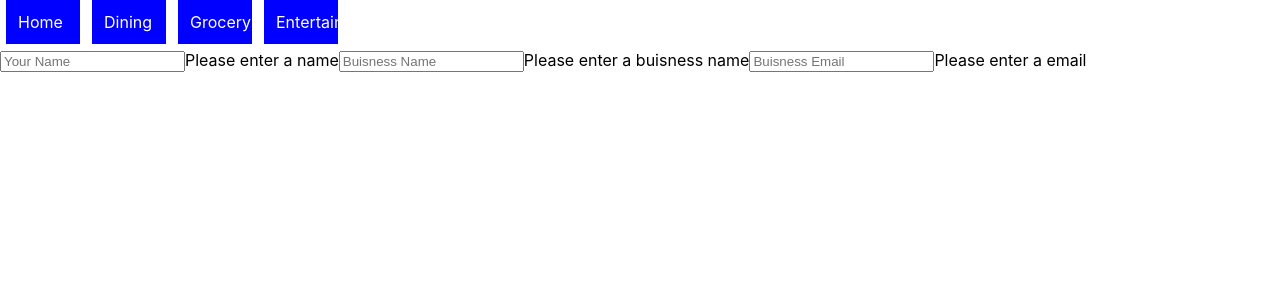
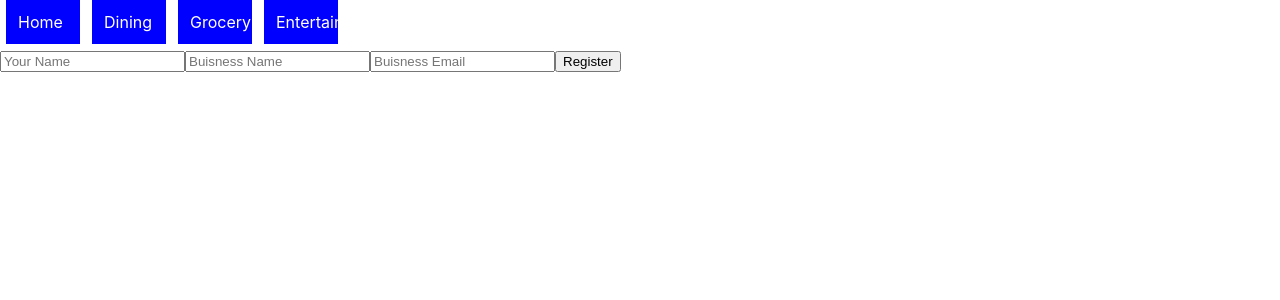
Before and after one commit to veritycarlos/local-shopper, a React (Create React App) app: page /dining/new in a window 1280 px wide. Shown: the top 300 px of the page. Built offline with nearby package versions, Linux system fonts and the light colour scheme.

Commit message:
added form register button'

```diff
--- a/src/components/DiningForm.js
+++ b/src/components/DiningForm.js
@@ -37,19 +37,22 @@ function DiningForm() {
                     value={values.repName}
                     placeholder="Your Name"
                     onChange={handleRepName}/>
-                <span>Please enter a name</span>
+                {submitted && !values.repName ? <span>Please enter a name</span> : null}
                 <input
                     className='form-field'
                     value={values.buisnessName}
                     placeholder="Buisness Name"
                     onChange={handleBuisnessName} />
-                <span>Please enter a buisness name</span>
+                {submitted && !values.buisnessName ? <span>Please enter a buisness name</span> : null}
                 <input
                     className='form-field'
                     value={values.email}
                     placeholder="Buisness Email"
                     onChange={handleEmail}/>
-                <span>Please enter a email</span>
+                {submitted && !values.email ? <span>Please enter a email</span> : null}
+                <button
+                    className='form-field'
+                    type="submit">Register</button>
             </form>
         </div>
     )
```
